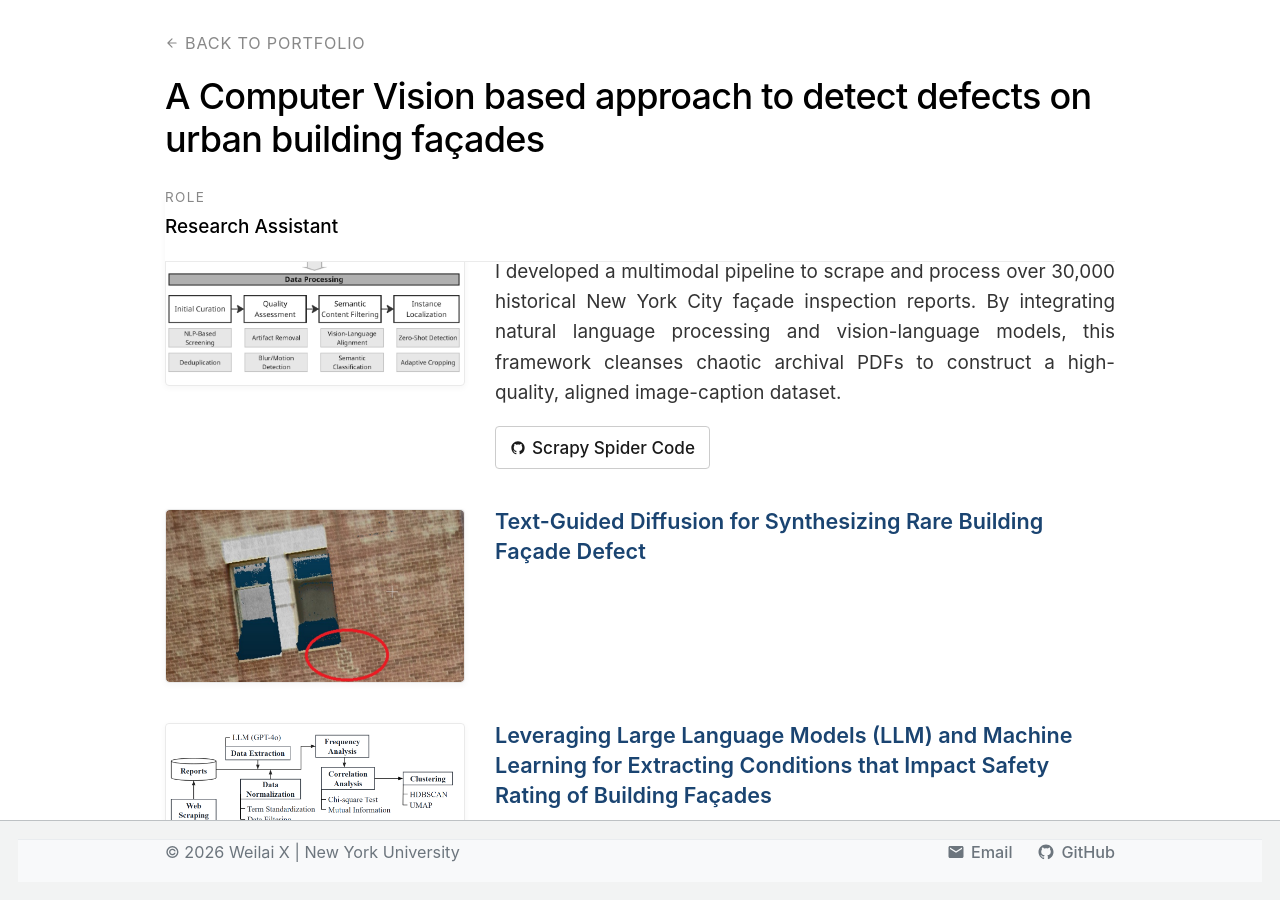
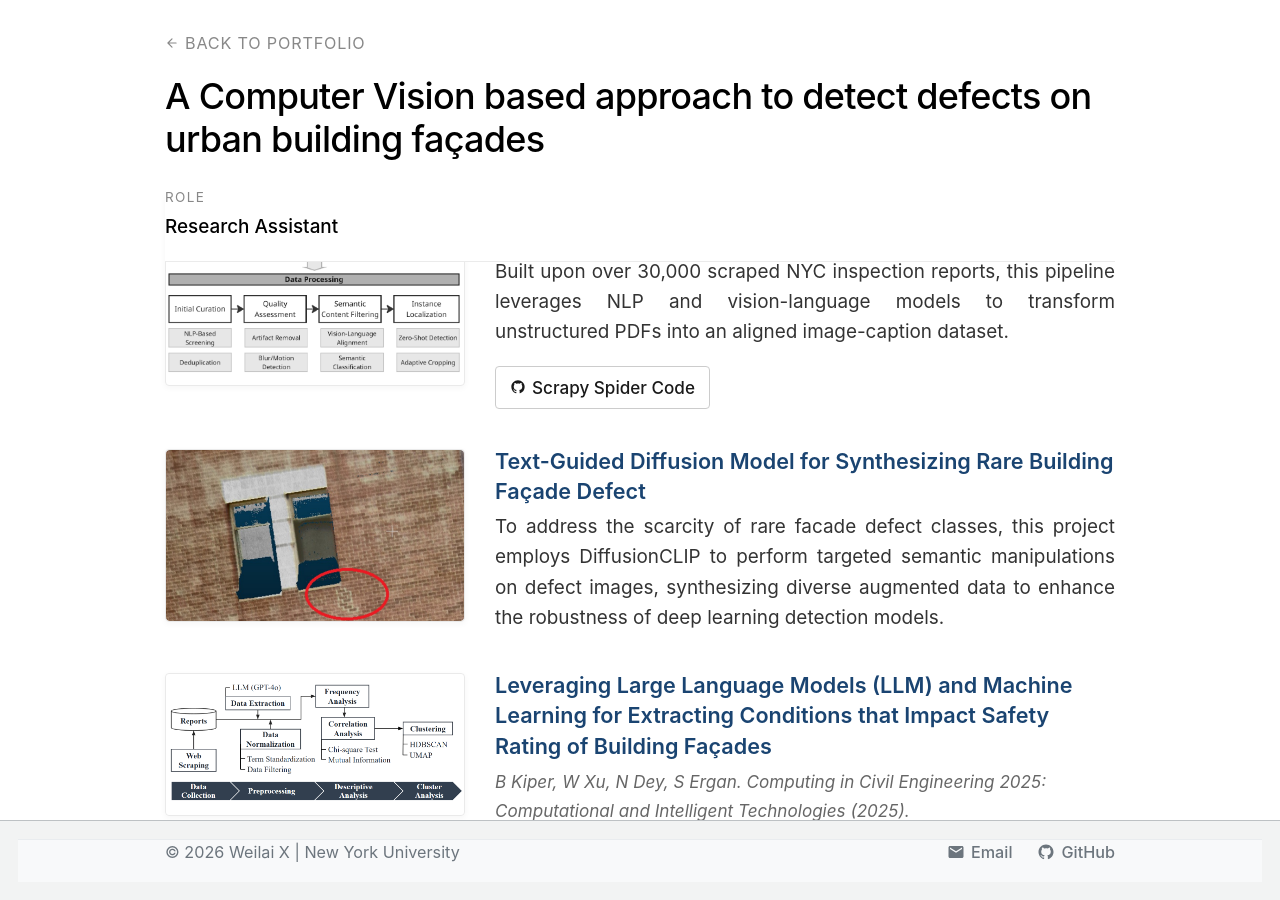
Before and after one commit to Seab0t/Seab0t.github.io, a Jekyll site: the page built from _portfolio/portfolio-facade.md, in a window 1280 px wide and 900 px high, scrolled down 444 px. Built offline with Jekyll 4.4.1, drawn with Linux system fonts in a browser that asks for light colours; a script bundle is joined from its source files by our own code; library files that are not in the unit come from our copies.

Commit message:
update facade

```diff
--- a/_portfolio/portfolio-facade.md
+++ b/_portfolio/portfolio-facade.md
@@ -36,7 +36,7 @@ Addressing Data Scarcity and Class Imbalance in Automated Façade Defects Inspec
       </h4>
 
       <p class="subproject-desc">
-        I developed a multimodal pipeline to scrape and process over 30,000 historical New York City façade inspection reports. By integrating natural language processing and vision-language models, this framework cleanses chaotic archival PDFs to construct a high-quality, aligned image-caption dataset.
+        Built upon over 30,000 scraped NYC inspection reports, this pipeline leverages NLP and vision-language models to transform unstructured PDFs into an aligned image-caption dataset.
       </p>
 
       <div style="margin-top: 18px;">
@@ -57,9 +57,9 @@ Addressing Data Scarcity and Class Imbalance in Automated Façade Defects Inspec
 
     <div class="subproject-text-content">
       <h4 class="subproject-title">
-          Text-Guided Diffusion for Synthesizing Rare Building Façade Defect
+          Text-Guided Diffusion Model for Synthesizing Rare Building Façade Defect
       </h4>
-      <p class="subproject-desc"></p>
+      <p class="subproject-desc">To address the scarcity of rare facade defect classes, this project employs DiffusionCLIP to perform targeted semantic manipulations on defect images, synthesizing diverse augmented data to enhance the robustness of deep learning detection models.</p>
     </div>
   </div>
 
```
